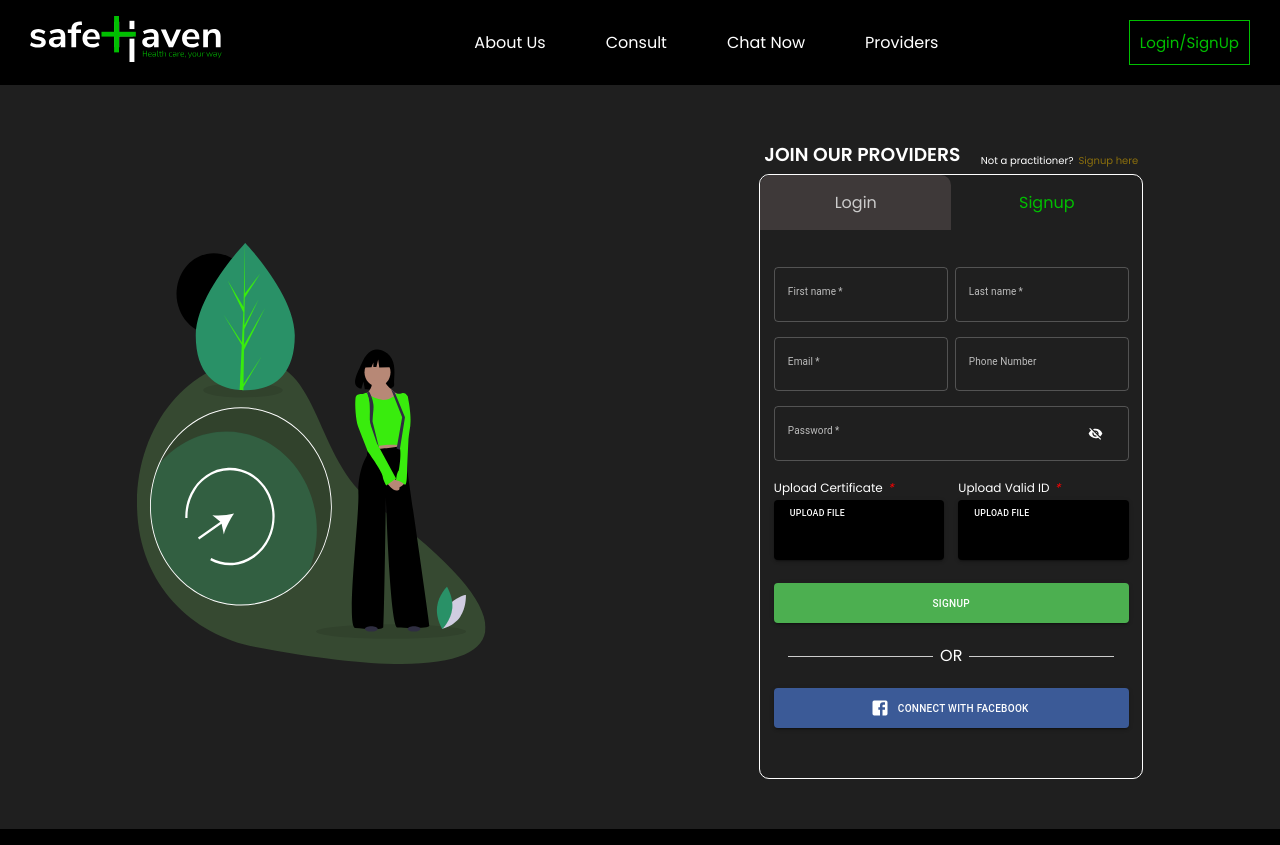
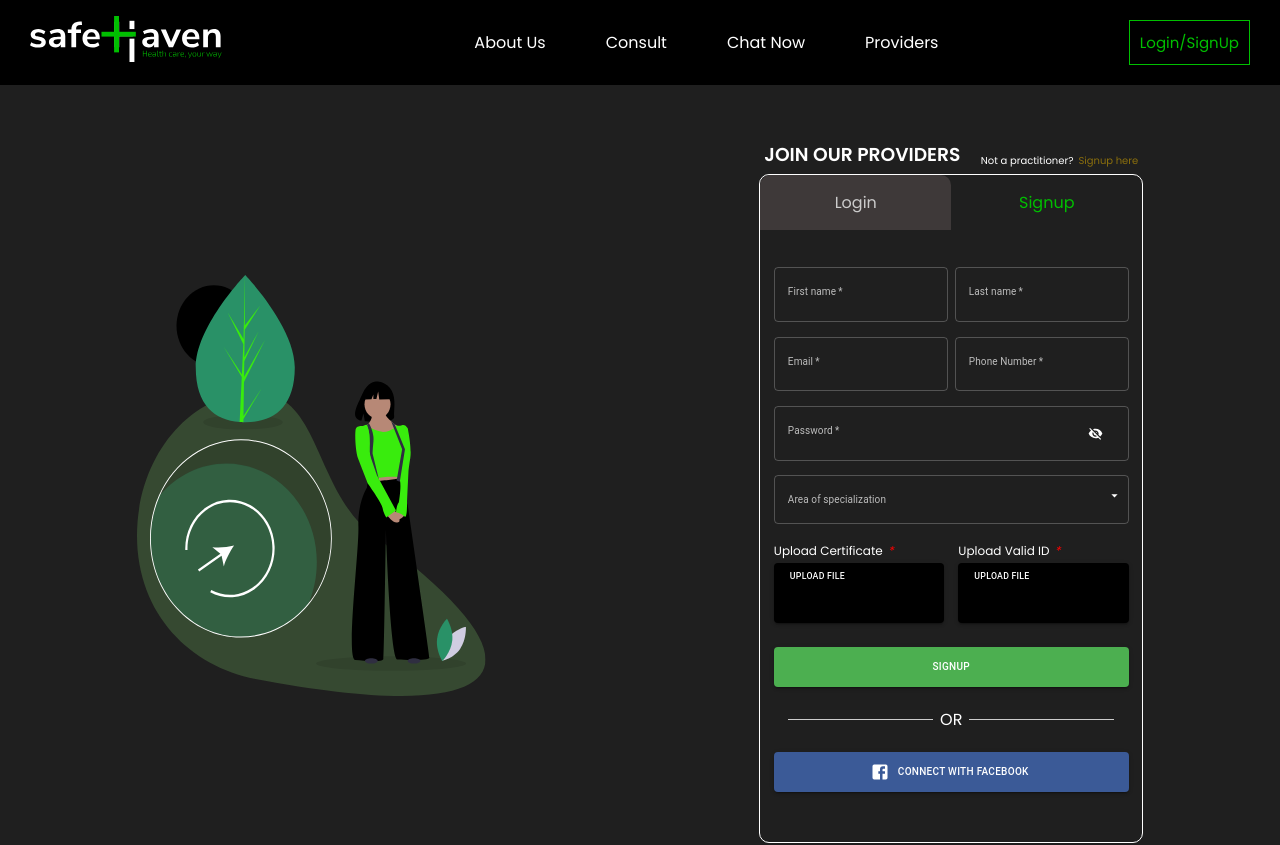
Before and after one commit to BuildForSDG/safehaven-frontend, a React app: page /provider in a window 1280 px wide. Shown: the top 845 px of the page. Built offline with nearby package versions, Linux system fonts and the light colour scheme.

Commit message:
minor changes

```diff
--- a/src/components/Authentication/SignUp.jsx
+++ b/src/components/Authentication/SignUp.jsx
@@ -2,6 +2,9 @@ import React from 'react';
 import { useDispatch, useSelector } from 'react-redux';
 import { useHistory, useLocation } from 'react-router-dom';
 import TextField from '@material-ui/core/TextField';
+import InputLabel from '@material-ui/core/InputLabel';
+import FormControl from '@material-ui/core/FormControl';
+import Select from '@material-ui/core/Select';
 import Button from '@material-ui/core/Button';
 import FacebookIcon from '@material-ui/icons/Facebook';
 import IconButton from '@material-ui/core/IconButton';
@@ -9,7 +12,12 @@ import InputAdornment from '@material-ui/core/InputAdornment';
 import Visibility from '@material-ui/icons/Visibility';
 import VisibilityOff from '@material-ui/icons/VisibilityOff';
 import Modal from '@material-ui/core/Modal';
-import { signUp, clearError, loading, clearSuccess } from '../../redux/actions/authAction';
+import {
+  signUp,
+  clearError,
+  loading,
+  clearSuccess
+} from '../../redux/actions/authAction';
 import AuthLayout from './AuthLayout';
 import styles from './auth.scss';
 import smallLogo from '../../assets/images/smallLogo.svg';
@@ -25,7 +33,7 @@ const SignUp = () => {
     certificatePreview: ''
   });
   const error = useSelector(({ auth }) => {
-    return auth.error ? auth.error.msg : '';
+    return auth.error ? auth.error : '';
   });
 
   const success = useSelector(({ auth }) => auth.success.status === 'success');
@@ -43,7 +51,7 @@ const SignUp = () => {
     dispatch(clearError());
     setState({
       ...state,
-      certificate: e.target.files,
+      certificate: e.target.files[0],
       certificatePreview: URL.createObjectURL(e.target.files[0])
     });
   };
@@ -52,7 +60,7 @@ const SignUp = () => {
     dispatch(clearError());
     setState({
       ...state,
-      validId: e.target.files,
+      validId: e.target.files[0],
       idPreview: URL.createObjectURL(e.target.files[0])
     });
   };
@@ -101,7 +109,12 @@ const SignUp = () => {
           method="post"
           encType="multipart/form-data"
         >
-          {error && <div className={styles.Error}>{error}</div>}
+          {error && (
+            <div className={styles.Error}>
+              {error.msg}
+              {error.param && <span> in {error.param}</span>}
+            </div>
+          )}
           <TextField
             label="First name"
             className={`${styles.InputField} ${styles.Small}`}
@@ -124,7 +137,6 @@ const SignUp = () => {
               minLength: 2
             }}
           />
-
           <TextField
             label="Email"
             className={`${styles.InputField} ${styles.Small}`}
@@ -140,6 +152,7 @@ const SignUp = () => {
             onChange={handleInputChange}
             variant="outlined"
             name="phone"
+            required
           />
 
           <TextField
@@ -170,6 +183,26 @@ const SignUp = () => {
           />
 
           {pathname === '/provider' && (
+            <div>
+              <FormControl
+                variant="outlined"
+                className={`${styles.InputField} ${styles.Wide}`}
+              >
+                <InputLabel>Area of specialization</InputLabel>
+                <Select
+                  native
+                  value={state.gender}
+                  onChange={handleInputChange}
+                  inputProps={{
+                    name: 'specialization'
+                  }}
+                >
+                  <option aria-label="none" value="" />
+                  <option value="psychotherapy">Psychotherapy</option>
+                  <option value="counseling">Counseling</option>
+                  <option value="psychology">Psychology</option>
+                </Select>
+              </FormControl>
               <div className={styles.Optional}>
                 <div className={styles.Docs}>
                   <span className={styles.Asterisk}>
@@ -189,7 +222,7 @@ const SignUp = () => {
                     <input
                       type="file"
                       id="certInput"
-                    multiple="false"
+                      multiple={false}
                       name="validCertificate"
                       onChange={handleCertificate}
                       required
@@ -213,13 +246,14 @@ const SignUp = () => {
                     <input
                       id="idInput"
                       type="file"
-                    multiple="false"
+                      multiple={false}
                       name="validCard"
                       onChange={handleIdUpload}
                       required
                       style={{ display: 'none' }}
                     />
                   </Button>
+                </div>
               </div>
             </div>
           )}
--- a/src/config/baseUrl.js
+++ b/src/config/baseUrl.js
@@ -1 +1 @@
-export default window.location.href.includes('localhost') ? 'http://localhost:9000/api/v1' : 'https://safehaven-backend.herokuapp.com/api/v1';
+export default 'https://safehaven-backend.herokuapp.com/api/v1';
```
Lines whose indentation alone changed are shown as unchanged.
